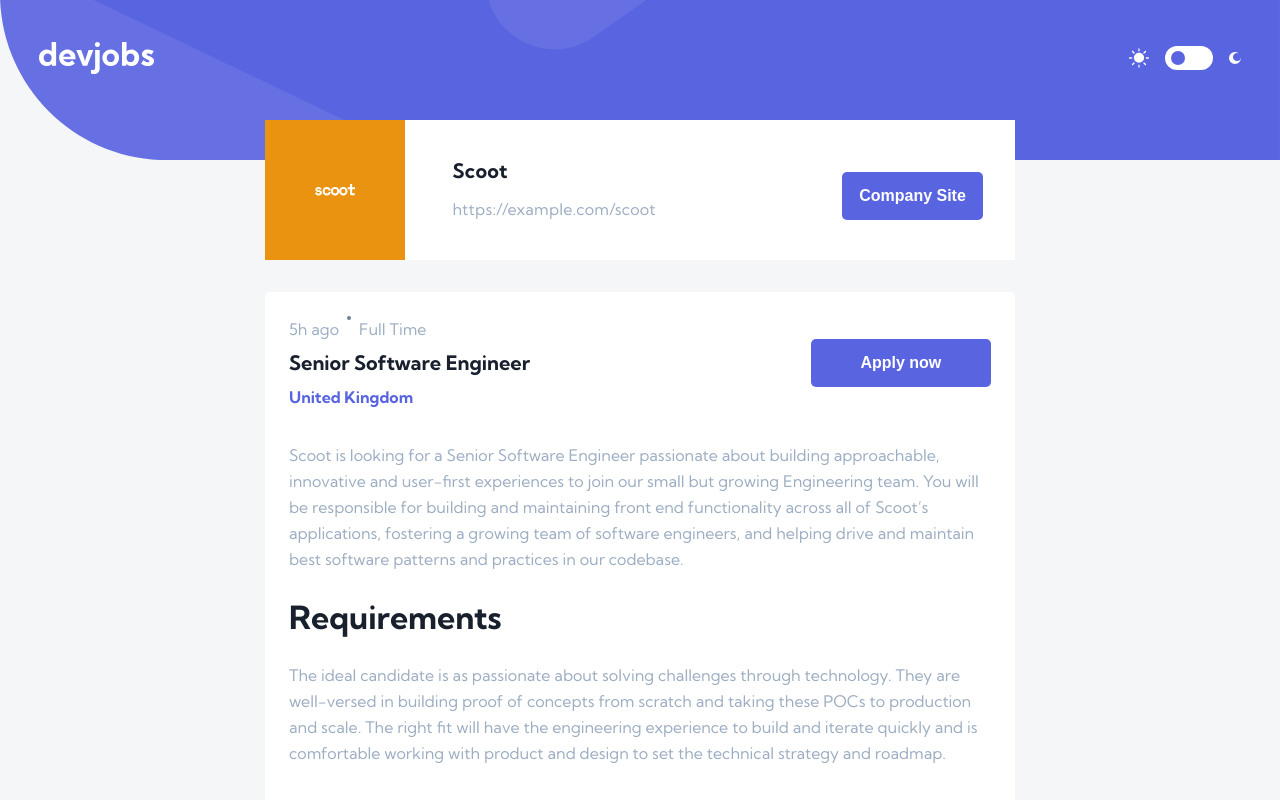
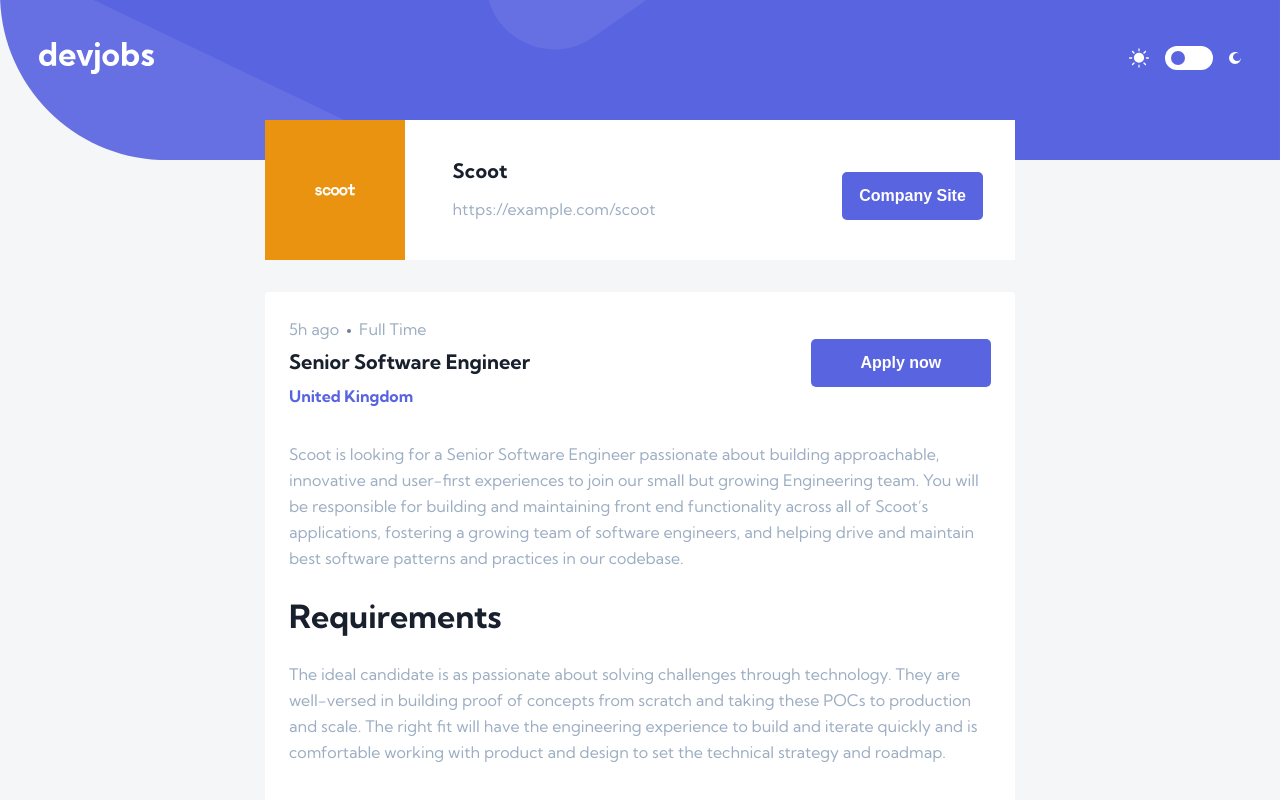
Before and after one commit to CodeReactOrNext/Devjobs_web_app, a React (Vite) app: page /jobs/1 in a window 1280 px wide. Shown: the top 800 px of the page. Built offline with nearby package versions, Linux system fonts and the light colour scheme.

Commit message:
fix[JobView] incorrect dot position

```diff
--- a/src/components/JobList/JobCard/JobCard.styled.tsx
+++ b/src/components/JobList/JobCard/JobCard.styled.tsx
@@ -62,6 +62,7 @@
 `;
 
 export const StyledDetails = styled.div`
+	height: 25px;
 	display: flex;
 	gap: 8px;
 	font-size: 16px;
--- a/src/components/JobList/JobView/JobView.tsx
+++ b/src/components/JobList/JobView/JobView.tsx
@@ -64,7 +64,7 @@
 								<StyledJobViewContentDetailsContainer>
 									<StyledJobViewContentDetails>
 										<StyledDetails>
-											{job.postedAt} <StyledDot contract={'Full Time'} /> {job.contract}
+											{job.postedAt} <StyledDot contract={job.contract} /> {job.contract}
 										</StyledDetails>
 										<StyledTitle>{job.position}</StyledTitle>
 										<StyledLocation>{job.location}</StyledLocation>
```
